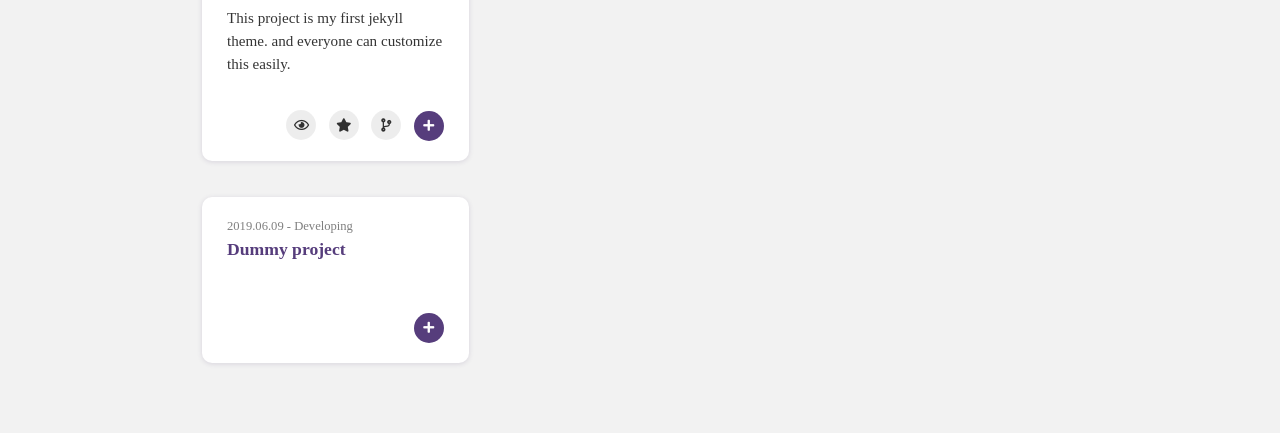
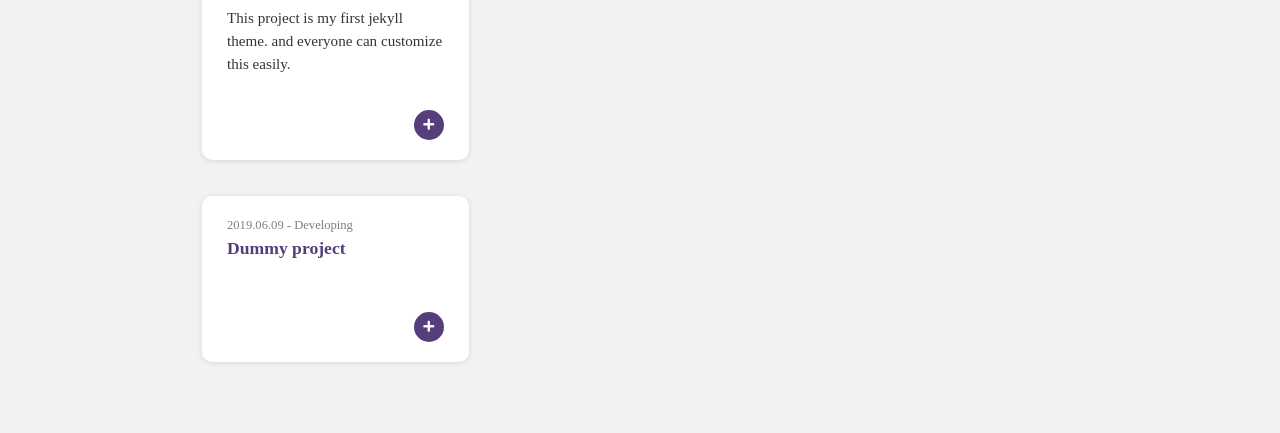
Before and after one commit to sunny7516/sunny7516.github.io, a Jekyll site: the page built from portfolio.html, in a window 1280 px wide. Shown: the part 1031-1464 px from the top of the page. Built offline with Jekyll 4.4.1, drawn with Linux system fonts in a browser that asks for light colours; nearby versions of some CDN libraries; some web fonts are replaced.

Commit message:
edit project

```diff
--- a/_data/projects.yml
+++ b/_data/projects.yml
@@ -1,7 +1,7 @@
 - project :
     print : True # If 'False' is selected, it will not be displayed in 'home.html > aside > .proj-content'.
     modal : True # If 'True' is selected, modal can open in 'portfolio.html'.
-    url : https://github.com/naye0ng/Grape-Theme # Full URL
+    url :  # Full URL
     image : "portfolio.png" # path: assets/project/
     date : 2019.06.09 - Developing
     title : Grape-Theme
```
